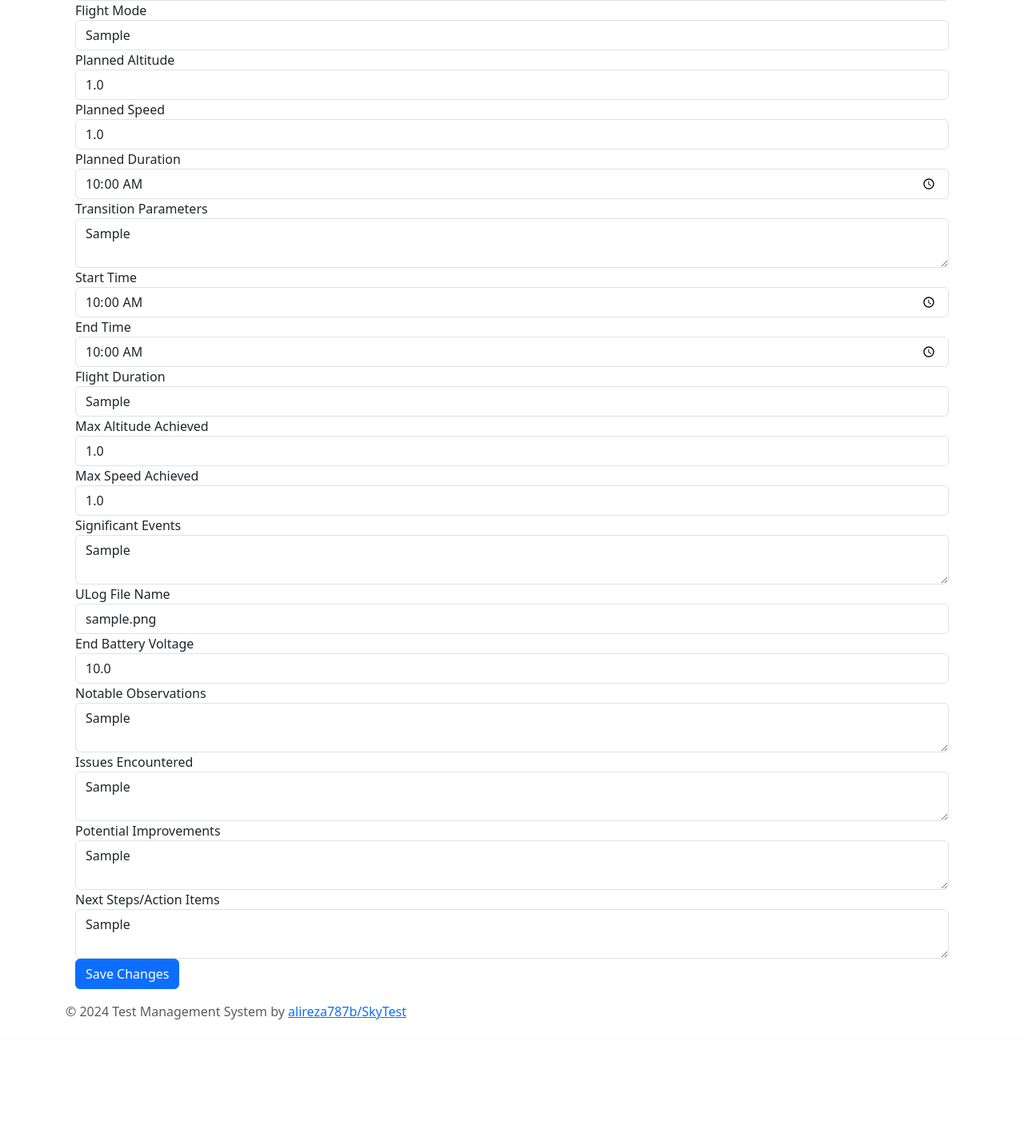
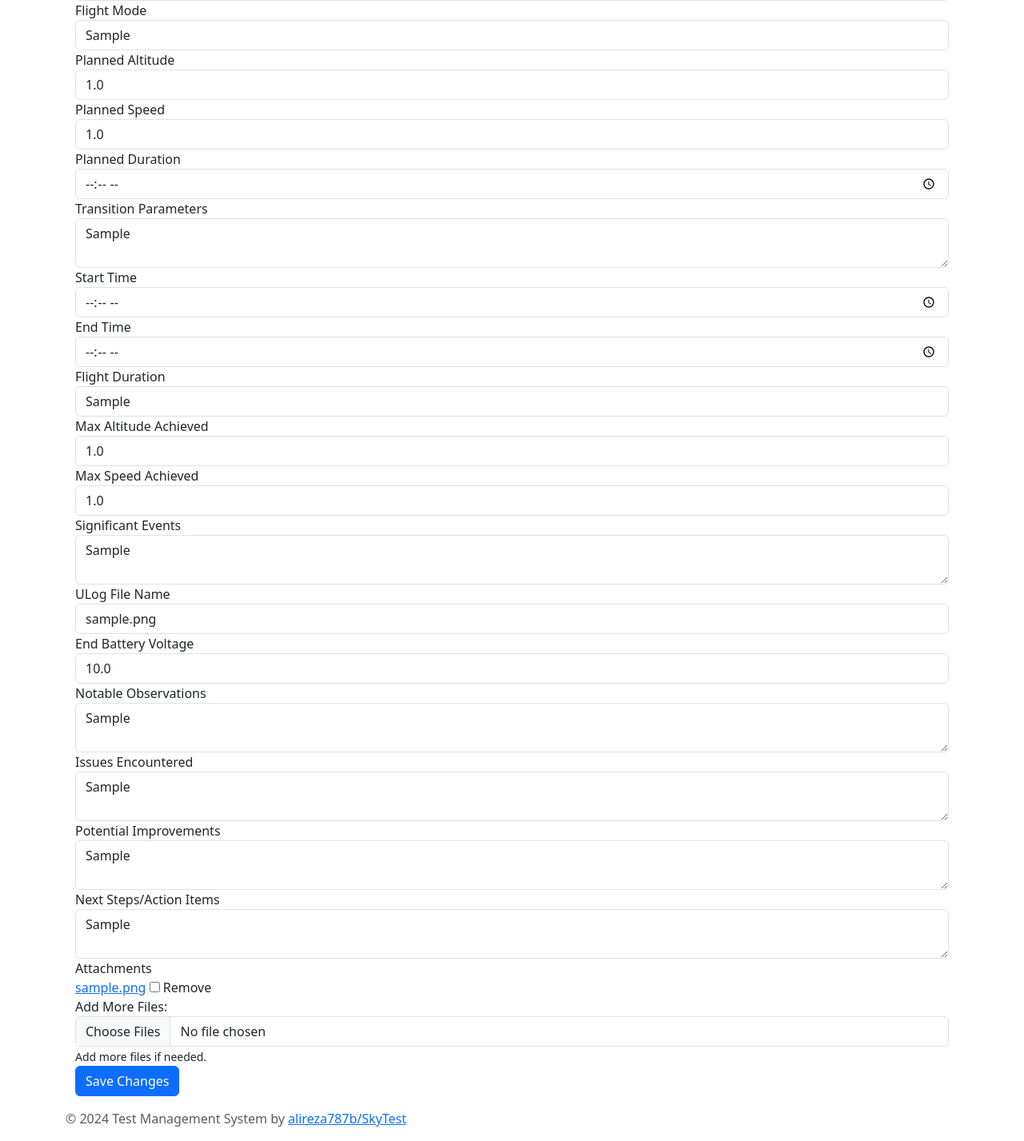
Before and after one commit to alireza787b/SkyTest, a Flask app: page /edit-test/1 in a window 1280 px wide. Shown: the part 1113-2540 px from the top of the page at 80% size. Before the commit the page ends 2388 px from the top, so only its background shows below. Run offline with Flask 3, Linux system fonts and the light colour scheme; tables that the repository leaves empty hold one stand-in row (values such as "Sample post").

Commit message:
file upload and edit done

```diff
--- a/app/routes.py
+++ b/app/routes.py
@@ -1,10 +1,11 @@
 from datetime import datetime
-from flask import render_template, request, url_for, redirect, flash
+import shutil
+from flask import render_template, request, send_from_directory, url_for, redirect, flash
 import json
 import os
 from . import app, db
-from config import TITLE, JSON_PATH, PROCEDURES_JSON_PATH
-from .utils import generate_unique_proc_id, generate_unique_proc_title, try_parse_time
+from config import TITLE, JSON_PATH, PROCEDURES_JSON_PATH, UPLOAD_FOLDER
+from .utils import convert_to_time, create_test_directory, generate_unique_proc_id, generate_unique_proc_title, save_uploaded_files, try_parse_time
 from app.models import get_procedure_model, get_test_data_model
 from app.forms import load_form_structure
 
@@ -40,69 +41,98 @@ def display_form():
 
 @app.route('/submit-form', methods=['POST'])
 def submit_form():
-    """Handles form submission and data persistence."""
+    """Handles form submission and data persistence including file uploads."""
     form_structure, TestData = load_form_structure(JSON_PATH), get_test_data_model()
     if not TestData:
         flash("Error: TestData model not found.", "error")
         return redirect(url_for('dashboard'))
 
     new_entry = TestData()
+    db.session.add(new_entry)
+    db.session.flush()  # Temporarily save to get the test_id for file directory
+
+    # Always create a directory for the new test
+    test_dir = create_test_directory(new_entry.id)
+
     for field in (f for g in form_structure['formGroups'] for f in g['fields']):
+        if field['type'] == 'file':
+            continue
         value = request.form.get(field['name'], None)
 
-        # Check field type and convert if necessary
         if field['type'] == 'date' and value:
-            try:
-                value = datetime.strptime(value, '%Y-%m-%d').date()
-            except ValueError:
-                flash(f"Invalid date format for {field['name']}. Expected YYYY-MM-DD.", "error")
-                return redirect(url_for('display_form'))
-        elif field['type'] == 'time':
-            if value:  # If there's a value, try converting it
-                try:
-                    value = datetime.strptime(value, '%H:%M').time()
-                except ValueError:
-                    flash(f"Invalid time format for {field['name']}. Expected HH:MM.", "error")
-                    return redirect(url_for('display_form'))
-            else:  # If no value is provided, set it to None
-                value = None
-        elif field['type'] == 'number' and not value:
-            value = None
+            value = datetime.strptime(value, '%Y-%m-%d').date()
+        elif field['type'] == 'time' and value:
+            value = convert_to_time(value)  # Use the new conversion function
+        elif field['type'] == 'number':
+            value = float(value) if value else None  # Ensure proper handling of numeric fields
 
-        setattr(new_entry, field['name'], value)
+        if value is not None:  # Only set the attribute if value is not None
+            setattr(new_entry, field['name'], value)
+
+    # Handle file uploads
+    uploaded_files = request.files.getlist('attachments')
+    saved_files = save_uploaded_files(uploaded_files, new_entry.id)
+    if saved_files:
+        # Store comma-separated filenames in the database if files were uploaded
+        new_entry.file_path = ",".join(saved_files)
+    else:
+        # Indicate no files were uploaded or just leave it empty
+        new_entry.file_path = ""
 
     try:
-        db.session.add(new_entry)
         db.session.commit()
         flash('Test successfully submitted!', 'success')
-    except Exception as e:  # Broad exception handling for demonstration; refine as needed
+    except Exception as e:
         db.session.rollback()
         flash(f"Error during submission: {e}", "error")
 
     return redirect(url_for('display_form'))
 
+
 @app.route('/edit-test/<int:test_id>', methods=['GET', 'POST'])
 def edit_test(test_id):
     TestData = get_test_data_model()
-    test = TestData.query.get_or_404(test_id)  # Ensure TestData is correctly imported
+    test = TestData.query.get_or_404(test_id)
+
+    # Fetch current files from the database
+    current_files = test.file_path.split(',') if test.file_path else []
 
     if request.method == 'POST':
+        # Files marked for removal
+        files_to_remove = request.form.getlist('files_to_remove[]')
+
+        # Remove selected files
+        for filename in files_to_remove:
+            if filename in current_files:
+                try:
+                    file_path = os.path.join(UPLOAD_FOLDER, str(test_id), filename)
+                    os.remove(file_path)
+                    current_files.remove(filename)  # Remove from the current files list
+                except Exception as e:
+                    flash(f'Error removing file {filename}: {e}', 'error')
+
+        # Handle new file uploads
+        new_files = request.files.getlist('new_files')
+        if new_files:
+            saved_files = save_uploaded_files(new_files, test_id)
+            current_files.extend(saved_files)  # Add newly saved files to the list
+
+        # Update the file_path field with the current state of files
+        test.file_path = ','.join(current_files)
+
+        # Process other form fields as before
         for field_name, field_value in request.form.items():
-            if field_name not in ['test_id', 'created_at']:  # Exclude non-editable fields
-
+            # Exclude file handling fields and non-editable fields
+            if field_name not in ['test_id', 'created_at', 'files_to_remove[]', 'new_files']:
                 # Convert date fields
                 if field_name == 'date' and field_value:
                     field_value = datetime.strptime(field_value, "%Y-%m-%d").date()
-
                 # Convert time fields
-                # Then, in your POST handling:
                 elif field_name == 'time' and field_value:
                     field_value = try_parse_time(field_value)
-
                 # Handle numeric fields - convert to appropriate type or set to None if empty
                 elif field_value.isdigit():
                     field_value = int(field_value) if field_value.isdigit() else field_value
-
                 # For empty string values, you may decide to set them to None or keep as is depending on your requirement
                 elif field_value == '':
                     field_value = None
@@ -116,11 +146,17 @@ def edit_test(test_id):
             db.session.rollback()
             flash(f'An error occurred: {e}', 'error')
 
-        return redirect(url_for('list_tests'))  # Ensure 'list_tests' is a valid endpoint
+        return redirect(url_for('list_tests'))
 
+    # Prepare existing test data for the form, including file information
     test_data = {column.name: getattr(test, column.name) for column in test.__table__.columns}
-    test_structure = load_form_structure(JSON_PATH)  # Ensure this function returns the structure
+    # Include current file names as part of the form data
+    test_data['files'] = current_files
+
+    test_structure = load_form_structure(JSON_PATH)
+
     return render_template('edit_test.html', test=test, test_data=test_data, test_structure=test_structure)
+
 
 
 @app.route('/delete-test/<int:test_id>', methods=['POST'])
@@ -128,13 +164,25 @@ def delete_test(test_id):
     TestData = get_test_data_model()
     test = TestData.query.get_or_404(test_id)  # Ensure TestData is correctly imported
 
+    # Define the directory path for the test's files
+    directory = os.path.join(UPLOAD_FOLDER, str(test_id))
+
     try:
+        # Attempt to delete the test record
         db.session.delete(test)
+
+        # If the directory exists, remove it and all its contents
+        if os.path.exists(directory):
+            shutil.rmtree(directory)
+            print(f"Removed directory and all contents: {directory}")
+
+        # Commit changes to the database
         db.session.commit()
         flash('Test successfully deleted!', 'success')
     except Exception as e:
-        db.session.rollback()
+        db.session.rollback()  # Roll back the database transaction in case of any error
         flash(f'Error deleting test: {str(e)}', 'error')
+        print(f"Error deleting directory: {e}")
 
     return redirect(url_for('list_tests'))  # Adjust 'list_tests' to your actual view function that lists all tests
 
@@ -172,6 +220,9 @@ def view_test(test_id):
             if 'unit' in field:
                 field_data['unit'] = field['unit']
 
+            if field['name'] == 'attachments':
+                continue
+
             if field['name'] == 'procedure_id':
                 # Handle procedure ID and title together
                 procedure_id_handled = True
@@ -183,7 +234,12 @@ def view_test(test_id):
             elif not procedure_id_handled or field['name'] != 'procedure_id':
                 test_details[field['label']] = field_data
 
-    return render_template('test_detail.html', test_details=test_details)
+     # Handle files
+    filenames = test.file_path.split(',') if test.file_path else []
+    # Assuming 'Files' label is not already used; adjust as needed
+    test_details['Files'] = {'value': filenames, 'is_files': True}
+
+    return render_template('test_detail.html', test_details=test_details, test_id=test_id)
 
 
 
@@ -330,3 +386,13 @@ def delete_procedure(procedure_id):
         flash(f'Error deleting procedure: {str(e)}', 'error')
 
     return redirect(url_for('list_procedures'))
+
+@app.route('/download-test/<int:test_id>/<filename>')
+def download_file(test_id, filename):
+    directory = os.path.join(UPLOAD_FOLDER, str(test_id))
+    print(f"Attempting to download from: {directory}/{filename}")  # For debugging
+    try:
+        return send_from_directory(directory, filename, as_attachment=True)
+    except Exception as e:
+        print(f"Error: {e}")  # Log any error
+        return "File not found", 404
--- a/app/templates/add_test.html
+++ b/app/templates/add_test.html
@@ -23,7 +23,7 @@
         {% endif %}
     {% endwith %}
     <h1>Flight Test Form</h1>
-    <form action="{{ url_for('submit_form') }}" method="post">
+    <form action="{{ url_for('submit_form') }}" method="post" enctype="multipart/form-data">
         {% for group in formGroups %}
             <fieldset class="border p-3 rounded">
                 <legend class="w-auto">{{ group.groupTitle }}</legend>
@@ -58,6 +58,10 @@
                             </select>
                         {% elif field.type == "textarea" %}
                             <textarea name="{{ field.name }}" id="{{ field.name }}" class="form-control" placeholder="{{ field.hint }}" {% if field.required %}required{% endif %}></textarea>
+                            {% elif field.type == "file" %}
+                            <input type="file" name="{{ field.name }}" id="{{ field.name }}" class="form-control" {% if field.multiple %}multiple{% endif %} {% if field.required %}required{% endif %}>
+                            <small>{{ field.hint }}</small>
+
                         {% else %}
                             <input type="{{ field.type }}" name="{{ field.name }}" id="{{ field.name }}" class="form-control" placeholder="{{ field.hint }}" {% if field.required %}required{% endif %} {% if field.step %}step="{{ field.step }}"{% endif %}>
                             {% if field.unit %}
--- a/app/templates/edit_test.html
+++ b/app/templates/edit_test.html
@@ -3,13 +3,27 @@
 {% block content %}
 <div class="container">
     <h1>Edit Test</h1>
-    <form action="{{ url_for('edit_test', test_id=test.id) }}" method="post">
+    <form action="{{ url_for('edit_test', test_id=test.id) }}" method="post" enctype="multipart/form-data">
         {% for group in test_structure['formGroups'] %}
             {% for field in group['fields'] %}
                 <div class="form-group">
                     <label for="{{ field.name }}">{{ field.label }}</label>
                     {% if field.type == 'textarea' %}
                         <textarea class="form-control" id="{{ field.name }}" name="{{ field.name }}">{{ test_data.get(field.name, '') or '' }}</textarea>
+                    {% elif field.type == "file" %}
+                        <!-- Display current files with option to remove -->
+                        {% for file in test_data.get('files', []) %}
+                        <div class="file-display">
+                            <a href="{{ url_for('download_file', test_id=test.id, filename=file) }}" download>{{ file }}</a>
+                            <input type="checkbox" name="files_to_remove[]" value="{{ file }}"> Remove
+                        </div>
+                        {% endfor %}
+                        <!-- Input for adding new files -->
+                        <div class="form-group">
+                            <label for="new_files">Add More Files:</label>
+                            <input type="file" name="new_files" id="new_files" class="form-control" multiple>
+                            <small>Add more files if needed.</small>
+                        </div>
                     {% else %}
                         <input type="{{ field.type }}" class="form-control" id="{{ field.name }}" name="{{ field.name }}" value="{{ test_data.get(field.name, '') or '' }}" {% if field.readonly %}readonly{% endif %}>
                     {% endif %}
--- a/config.py
+++ b/config.py
@@ -1,4 +1,7 @@
 # Existing configurations
+import os
+
+
 TITLE = "SkyTest Documentation Platform"
 
 # Path to the JSON structure for tests
@@ -6,3 +9,5 @@ JSON_PATH = "app/definitions/tests_structure.json"
 
 # Adding path to the JSON structure for procedures
 PROCEDURES_JSON_PATH = "app/definitions/procedures_structure.json"
+
+UPLOAD_FOLDER = os.path.join(os.path.dirname(os.path.abspath(__file__)), 'attachments')
```
Also changed, not shown: app/db_init.py (+5 -4 lines), app/definitions/tests_structure.json (+8 -0 lines), app/templates/test_detail.html (+13 -3 lines), app/utils.py (+46 -0 lines), 1 other file.
